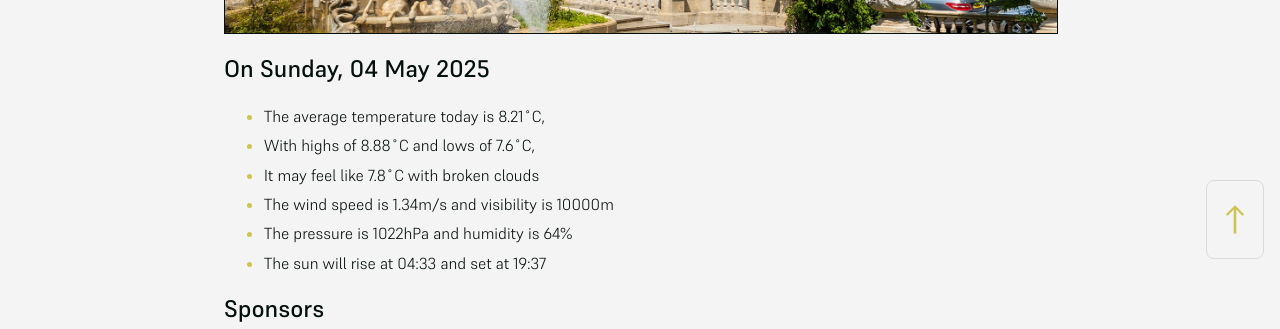
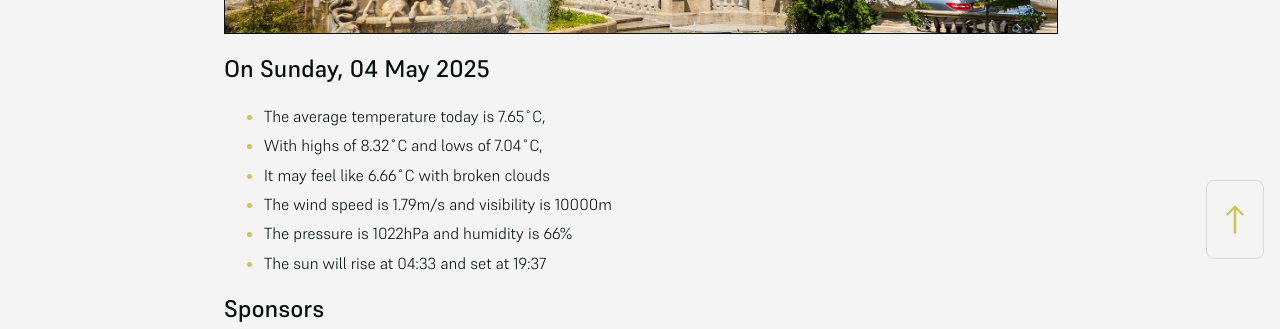
Before and after one commit to mat-0/cheltenham-open-data, a Jekyll site: the page built from index.md, in a window 1280 px wide. Shown: the part 625-954 px from the top of the page. Built offline with Jekyll 4.4.1, drawn with Linux system fonts in a browser that asks for light colours.

Commit message:
Updated 2025-05-04 22:57:57

```diff
--- a/index.md
+++ b/index.md
@@ -10,11 +10,11 @@ seo: Menu
 <!-- weather_marker starts -->
 ## On Sunday, 04 May 2025
 
-- The average temperature today is 8.21˚C,
-- With highs of 8.88˚C and lows of 7.6˚C,
-- It may feel like 7.8˚C with broken clouds
-- The wind speed is 1.34m/s and visibility is 10000m
-- The pressure is 1022hPa and humidity is 64%
+- The average temperature today is 7.65˚C,
+- With highs of 8.32˚C and lows of 7.04˚C,
+- It may feel like 6.66˚C with broken clouds
+- The wind speed is 1.79m/s and visibility is 10000m
+- The pressure is 1022hPa and humidity is 66%
 - The sun will rise at 04:33 and set at 19:37
 
 <!-- weather_marker ends -->
```
Also changed, not shown: _data/flood.json (+5 -69 lines), _pages/news.md (+5 -5 lines).
